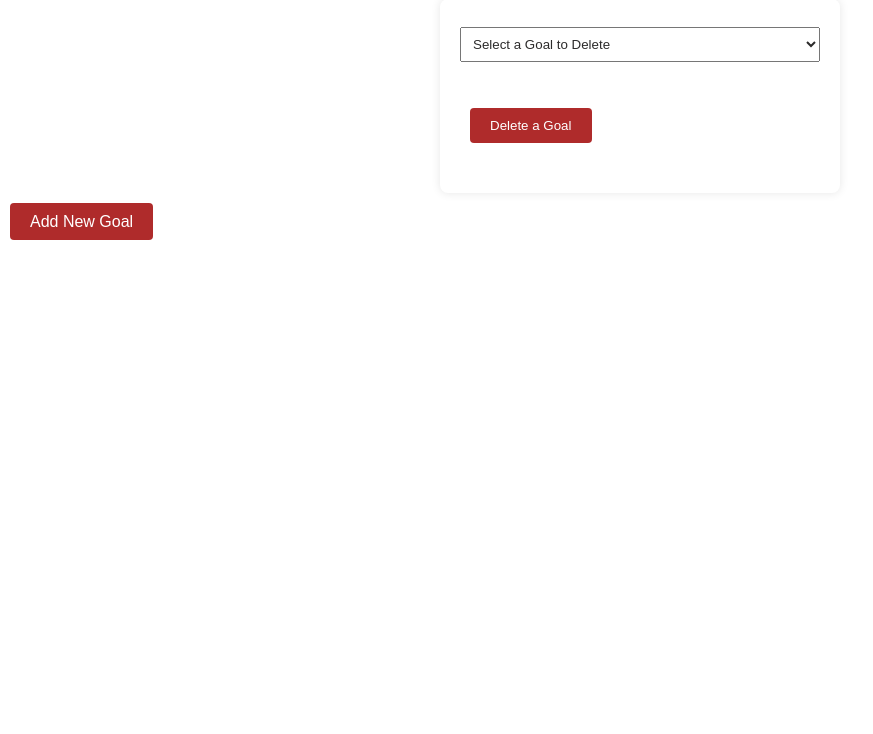
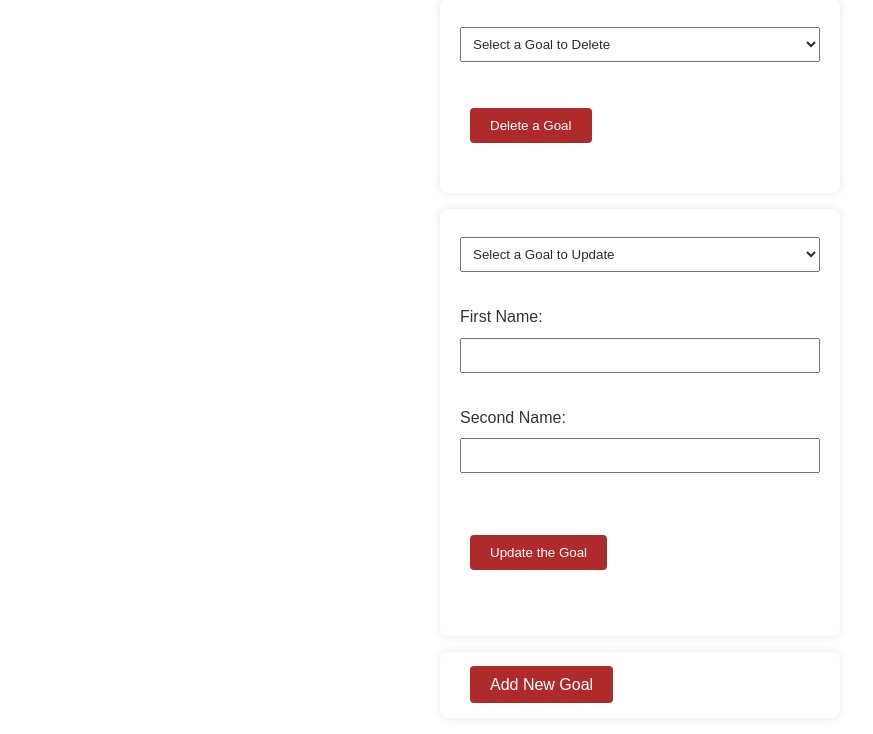
Before and after one commit to itudb2322/itudb2322, a Flask app: template app/templates/goals.html in a window 1280 px wide. Shown: the part 361-1095 px from the top of the page, without its empty margins (0-873 px from the left). Before the commit the page ends 601 px from the top, so only its background shows below. Run offline with Flask 3, Linux system fonts and the light colour scheme; the template is opened without the code that fills it: most values are stand-ins (such as "Sample title", 1, 10 or a date in 2020); parts of the project's set-up code (start-up, migrations or seed data) failed here and were passed over.

Commit message:
Added form field for user to update a goal

```diff
--- a/app/main.py
+++ b/app/main.py
@@ -158,6 +158,24 @@ def delete_goal(match_id):
 
     return goals(match_id)
 
+@app.route('/update_goal/<string:match_id>', methods=['POST'])
+def update_goal(match_id):
+    goal_id = request.form['goal_id']
+    first_name = request.form['first_name']
+    second_name = request.form['second_name']
+
+    # Update match score on the database
+    cursor = db.cursor()
+    if(second_name == ""):
+        cursor.execute("UPDATE goal SET given_name = %s WHERE goal_id = %s ", (first_name, goal_id))
+    else:
+        cursor.execute("UPDATE goal SET given_name = %s, family_name = %s WHERE goal_id = %s ", (first_name, second_name, goal_id))
+    db.commit()
+    cursor.close()
+
+    return goals(match_id)
+
+
 @app.route('/search_team/<string:tournament_id>', methods=['POST'])
 def search_team(tournament_id):
     team_name = request.form.get('team_name')
--- a/app/templates/goals.html
+++ b/app/templates/goals.html
@@ -5,6 +5,26 @@
     <meta name="viewport" content="width=device-width, initial-scale=1.0">
     <title>Goals</title>
     <link rel="stylesheet" href="{{ url_for('static', filename='css/style.css') }}">
+    <script>
+        document.addEventListener('DOMContentLoaded', function () {
+
+            var form = document.getElementById('updateForm');
+            form.addEventListener('submit', function (event) {
+                var firstNameInput = document.getElementById('first_name');
+                if (firstNameInput.value.length <= 1 || firstNameInput.value.length > 15) {
+                    alert('First name must be longer than 1 and shorter than 15 chars.');
+                    event.preventDefault();
+                    return;
+                }
+                var secondNameInput = document.getElementById('second_name');
+                if (secondNameInput.value.length > 15) {
+                    alert('Second name must be shorter than 15 chars.');
+                    event.preventDefault();
+                    return;
+                }
+            });
+        });
+    </script>
 </head>
 <body>
     <header>
@@ -53,7 +73,7 @@
         {% endfor %}
     </table>
     <div>
-        <form action="{{ url_for('delete_goal', match_id=goals[0][3]) }}" method="post">
+        <form action="{{ url_for('delete_goal', match_id=goals[0][3])}}" method="post">
             <label for="goal_selection"></label>
             <select required id="goal_selection" name="goal_id">
                 <option value="" disabled selected>Select a Goal to Delete</option>
@@ -65,7 +85,39 @@
         </form>
     </div>
     <div>
+        <form id = "updateForm" action="{{ url_for('update_goal', match_id=goals[0][3]) }}" method="post">
+        <div>
+            <label for="goal_update"></label>
+            <select required id="goal_update" name="goal_id">
+                <option value="" disabled selected>Select a Goal to Update</option>
+                {% for goal in goals %}
+                    <option value="{{ goal[0] }}">{{ goal[9] ~ ' ' ~ goal[8]}} - {{ goal[10] }}</option>
+                {% endfor %}
+            </select>
+        </div>
+        <div>
+            <label for="first_name">First Name:</label>
+            <input type="text" id="first_name" name="first_name" required style = "width: 100%;
+            padding: 8px;
+            margin-bottom: 16px;
+            box-sizing: border-box;">
+        </div>
+        <div>
+            <label for="second_name">Second Name:</label>
+            <input type="text" id="second_name" name="second_name" style = "width: 100%;
+            padding: 8px;
+            margin-bottom: 16px;
+            box-sizing: border-box;">
+        </div>
+        <div>
+            <button class = 'button' type="submit">Update the Goal</button>
+        </div>
+        </form>
+    </div>
+    <div>
+        <form>
         <a class = 'button' href="{{ url_for('add_goal', match_id=match_id) }}">Add New Goal</a>
+        </form>
     </div>
     {% else %}
         <p style="color: red; text-align: center;">There is no goal in this match.</p>
```
